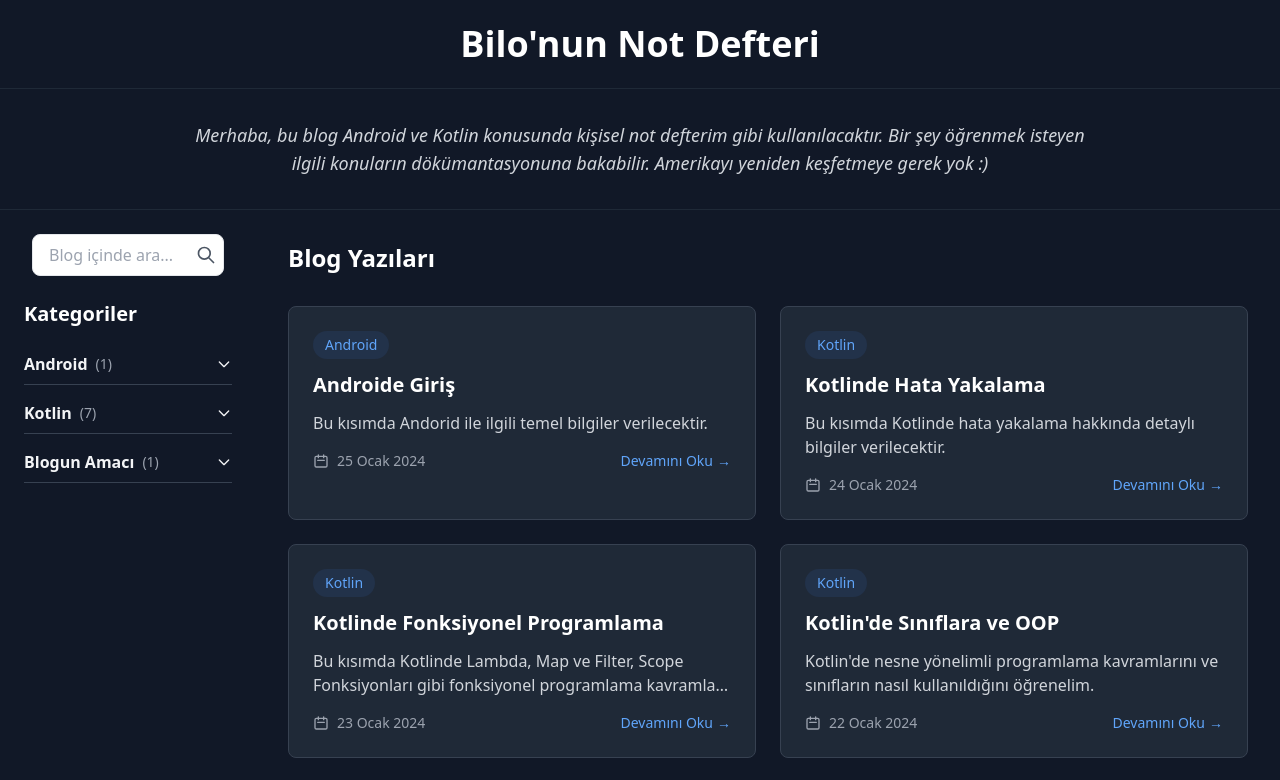
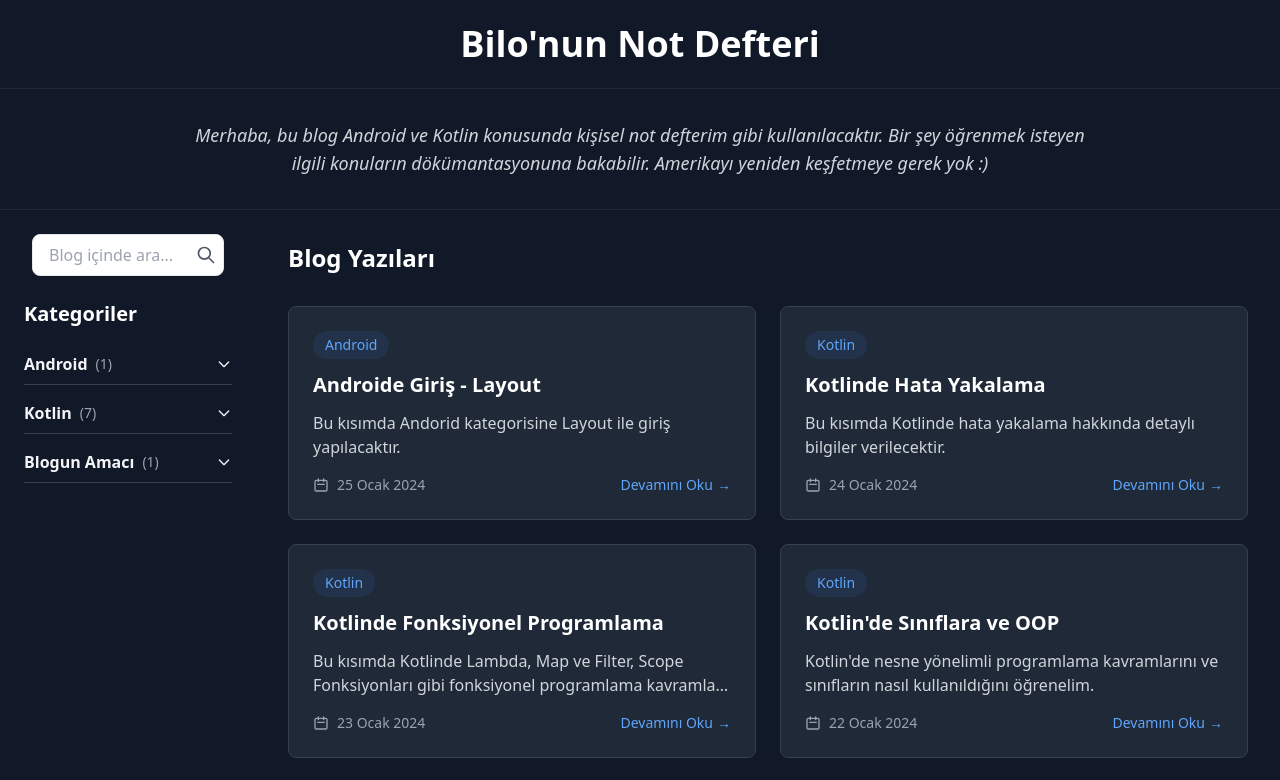
Before and after one commit to B1L0CAN/blog, a Next.js app: page / in a window 1280 px wide. Shown: the top 780 px of the page. Built offline with nearby package versions, Linux system fonts and the light colour scheme.

Commit message:
posts.ts güncellendi

```diff
--- a/src/data/posts.ts
+++ b/src/data/posts.ts
@@ -10,9 +10,33 @@ const createPost = (post: Omit<Post, 'slug'>): Post => ({
 
 const POST_CONTENTS = {
   android: `
-# Android
 
-Bu kısımda Andorid ile ilgili temel bilgiler verilecektir.
+## Layout
+
+Layout, bir uygulamanın genel yapısını oluşturan temel bileşenlerdir. Kullanıcının uygulamayı görüntülemesi için gerekli olan tüm bileşenleri içerir.
+
+###Layout Notları
+
+Layout kısmı ile ilgili notlar sürekli güncellenecektir.
+
+\`TextAlignment\` ile metin hizalaması yapılır.
+
+Fotoğraf ekleyeceğinde png, jpg, jpeg gibi formatları kullan ve kaydettiğin resmi kopyalayıp \`drawable klasörüne\` yapıştır.
+
+##Constraint Layout
+
+Constraint Layoutlarda ekrandaki yerlerini belirliyoruz, şuradan şu kadar boşluk var gibi.
+
+- Constrait ayarlarken resmin, yazının, butonun üzerine tıklayarak çıkan daireler ile sayfada hizalamasını yapıyoruz.
+- Constraint Layout'ta resimleri veya butonları sürekli yeniden boyutlandırabiliriz.
+
+>Not: Constraint Layout'ta resimleri veya butonları HER cihazda ortada yapmak için sayfanın sağına ve soluna sabitleyip aynı boşluğu bırakıyoruz, ardından boyutları dinamik ayarlamak için width ve height'ı \`0dp (match constraint)\`olarak ayarlıyoruz.
+
+
+
+
+
+
   `,
   hata: `
 ## Hata Yakalama
@@ -958,10 +982,10 @@ var camelCase = "Camel Case yazım örneği"
 export const posts: Post[] = [
   createPost({
     id: 8,
-    title: "Androide Giriş",
+    title: "Androide Giriş - Layout",
     content: POST_CONTENTS.android,
     date: "2024-01-25",
-    summary: "Bu kısımda Andorid ile ilgili temel bilgiler verilecektir.",
+    summary: "Bu kısımda Andorid kategorisine Layout ile giriş yapılacaktır.",
     category: "Android"
   }),
   createPost({
```
